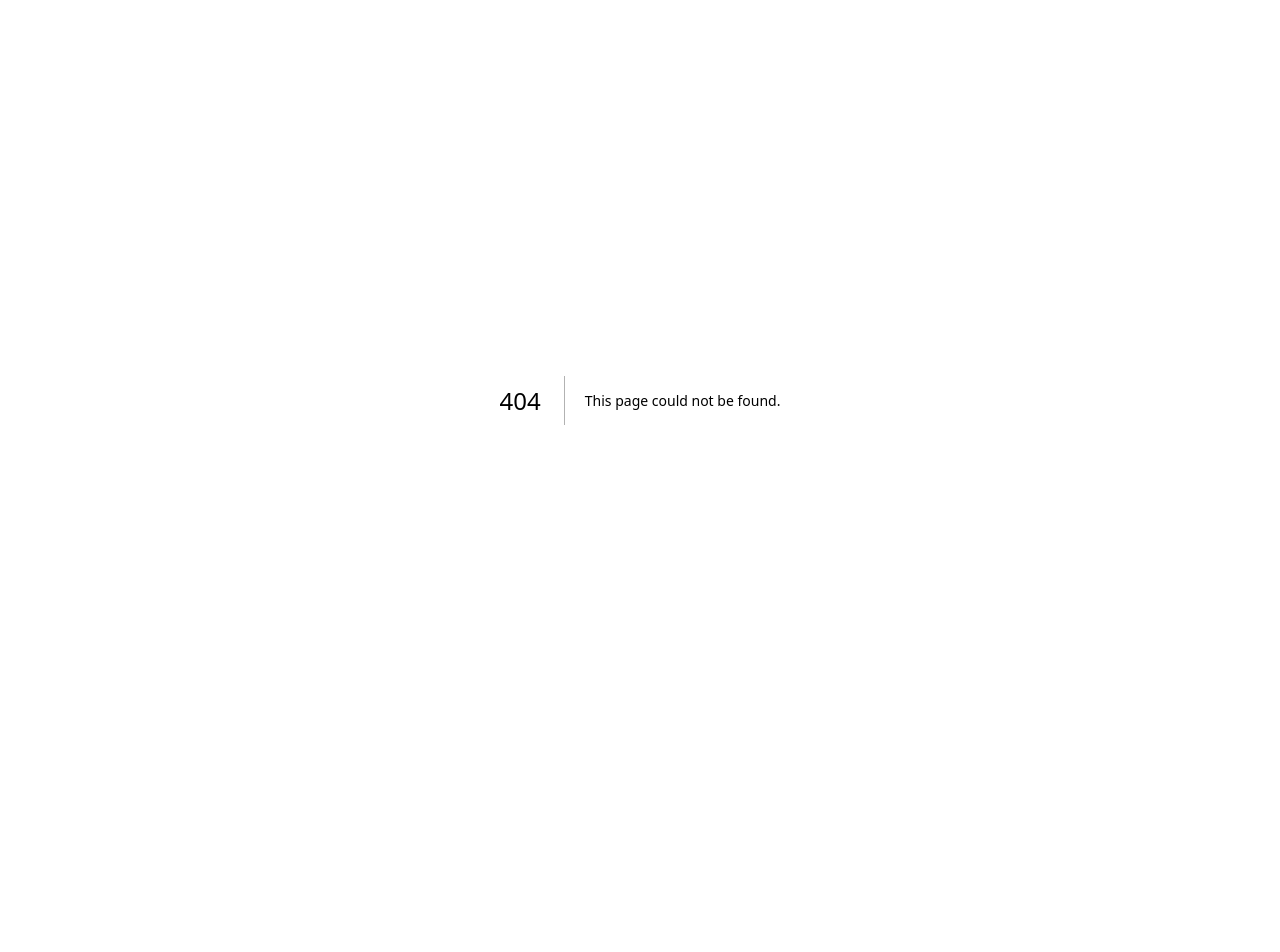
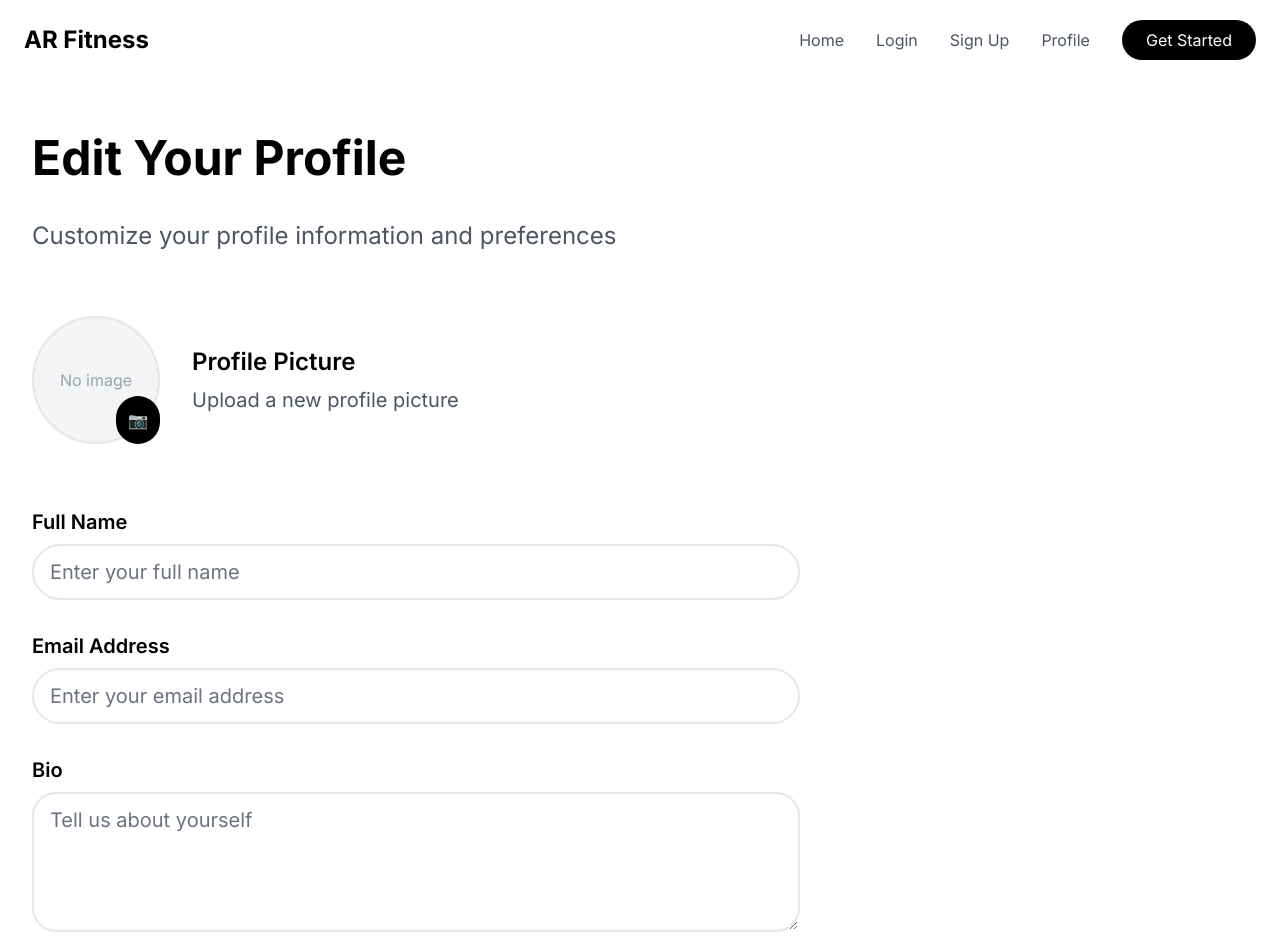
Before and after one commit to RETR0-OS/EPICS-AR-Fitness-Coach, a Next.js app in the folder Frontend/: page /editprofile in a window 1280 px wide. Before the commit this address had no page. Shown: the top 952 px of the page. Before the commit the page ends 800 px from the top, so only its background shows below. Built offline with nearby package versions, Linux system fonts and the light colour scheme.

Commit message:
push edit profile page

```diff
--- a/Frontend/src/components/Navbar.js
+++ b/Frontend/src/components/Navbar.js
@@ -28,6 +28,9 @@ const Navbar = () => {
               <Link href="/signup" className="text-gray-600 hover:text-black transition-colors duration-200">
                 Sign Up
               </Link>
+              <Link href="/profile" className="text-gray-600 hover:text-black transition-colors duration-200">
+                Profile
+              </Link>
               <Link href="/apphome">
                 <button className="px-6 py-2 bg-black text-white rounded-full hover:bg-gray-800 transition-colors duration-200">
                   Get Started
--- /dev/null
+++ b/Frontend/src/pages/editprofile.js
@@ -0,0 +1,279 @@
+import { useState } from 'react';
+import { motion } from 'framer-motion';
+import { useRouter } from 'next/router';
+import Navbar from '../components/Navbar';
+
+const EditProfile = () => {
+  const router = useRouter();
+  const [formData, setFormData] = useState({
+    fullName: '',
+    email: '',
+    bio: '',
+    currentPassword: '',
+    newPassword: '',
+    confirmPassword: '',
+  });
+  const [avatar, setAvatar] = useState(null);
+  const [avatarPreview, setAvatarPreview] = useState(null);
+
+  const handleInputChange = (e) => {
+    const { name, value } = e.target;
+    setFormData(prev => ({
+      ...prev,
+      [name]: value
+    }));
+  };
+
+  const handleAvatarChange = (e) => {
+    const file = e.target.files[0];
+    if (file) {
+      // Validate file type
+      const validTypes = ['image/jpeg', 'image/png', 'image/gif'];
+      if (!validTypes.includes(file.type)) {
+        alert('Please upload a valid image file (JPEG, PNG, or GIF)');
+        return;
+      }
+
+      // Validate file size (max 5MB)
+      const maxSize = 5 * 1024 * 1024; // 5MB in bytes
+      if (file.size > maxSize) {
+        alert('File size must be less than 5MB');
+        return;
+      }
+
+      // Set the file for upload
+      setAvatar(file);
+
+      // Create preview URL
+      const previewUrl = URL.createObjectURL(file);
+      setAvatarPreview(previewUrl);
+
+      // Clean up the preview URL when component unmounts
+      return () => URL.revokeObjectURL(previewUrl);
+    }
+  };
+
+  const handleSubmit = async (e) => {
+    e.preventDefault();
+
+    try {
+      // Create a FormData object to handle file upload
+      const formDataToSend = new FormData();
+
+      // Append all form fields
+      formDataToSend.append('fullName', formData.fullName);
+      formDataToSend.append('email', formData.email);
+      formDataToSend.append('bio', formData.bio);
+
+      // Only append password fields if they're filled out
+      if (formData.currentPassword && formData.newPassword && formData.confirmPassword) {
+        // Validate passwords match
+        if (formData.newPassword !== formData.confirmPassword) {
+          alert('New passwords do not match!');
+          return;
+        }
+        formDataToSend.append('currentPassword', formData.currentPassword);
+        formDataToSend.append('newPassword', formData.newPassword);
+      }
+
+      // Append avatar if a new one was selected
+      if (avatar) {
+        formDataToSend.append('avatar', avatar);
+      }
+
+      // Make API call to update profile
+      const response = await fetch('/api/profile/update', {
+        method: 'PUT',
+        body: formDataToSend,
+      });
+
+      if (!response.ok) {
+        const error = await response.json();
+        throw new Error(error.message || 'Failed to update profile');
+      }
+
+      const result = await response.json();
+
+      // Show success message
+      alert('Profile updated successfully!');
+
+      // Redirect to profile page
+      router.push('/profile');
+
+    } catch (error) {
+      console.error('Error updating profile:', error);
+      alert(error.message || 'Failed to update profile. Please try again.');
+    }
+  };
+
+  // Animation variants
+  const containerVariants = {
+    hidden: { opacity: 0 },
+    visible: {
+      opacity: 1,
+      transition: {
+        staggerChildren: 0.2
+      }
+    }
+  };
+
+  const itemVariants = {
+    hidden: { opacity: 0, y: 20 },
+    visible: {
+      opacity: 1,
+      y: 0,
+      transition: {
+        duration: 0.5,
+        ease: "easeOut"
+      }
+    }
+  };
+
+  return (
+    <div className="bg-white min-h-screen">
+      <Navbar />
+      <motion.main
+        className="max-w-7xl mx-auto px-4 sm:px-6 lg:px-8 pt-32 pb-16"
+        variants={containerVariants}
+        initial="hidden"
+        animate="visible"
+      >
+        {/* Header Section */}
+        <motion.div
+          className="text-left max-w-3xl mb-16"
+          variants={itemVariants}
+        >
+          <h1 className="text-5xl font-bold text-black mb-8 leading-tight">
+            Edit Your Profile
+          </h1>
+          <p className="text-2xl text-gray-600">
+            Customize your profile information and preferences
+          </p>
+        </motion.div>
+
+        <form onSubmit={handleSubmit} className="max-w-3xl">
+          {/* Avatar Section */}
+          <motion.div
+            className="mb-16"
+            variants={itemVariants}
+          >
+            <div className="flex items-center gap-8">
+              <div className="relative">
+                <div className="w-32 h-32 rounded-full overflow-hidden bg-gray-100 border-2 border-gray-200">
+                  {avatarPreview ? (
+                    <img
+                      src={avatarPreview}
+                      alt="Profile preview"
+                      className="w-full h-full object-cover"
+                    />
+                  ) : (
+                    <div className="w-full h-full flex items-center justify-center text-gray-400">
+                      <span>No image</span>
+                    </div>
+                  )}
+                </div>
+                <label className="absolute bottom-0 right-0 bg-black text-white p-3 rounded-full cursor-pointer hover:bg-gray-800 transition-all">
+                  <input
+                    type="file"
+                    className="hidden"
+                    accept="image/*"
+                    onChange={handleAvatarChange}
+                  />
+                  📷
+                </label>
+              </div>
+              <div>
+                <h3 className="text-2xl font-semibold text-black mb-2">Profile Picture</h3>
+                <p className="text-xl text-gray-600">Upload a new profile picture</p>
+              </div>
+            </div>
+          </motion.div>
+
+          {/* Personal Information */}
+          <motion.div
+            className="space-y-8"
+            variants={itemVariants}
+          >
+            {['Full Name', 'Email Address'].map((label) => (
+              <motion.div
+                key={label}
+                variants={itemVariants}
+              >
+                <label className="text-xl font-semibold text-black mb-2 block">{label}</label>
+                <input
+                  type={label === 'Email Address' ? 'email' : 'text'}
+                  name={label.toLowerCase().replace(/\s+/g, '')}
+                  className="form-input text-xl"
+                  placeholder={`Enter your ${label.toLowerCase()}`}
+                  onChange={handleInputChange}
+                />
+              </motion.div>
+            ))}
+
+            <motion.div variants={itemVariants}>
+              <label className="text-xl font-semibold text-black mb-2 block">Bio</label>
+              <textarea
+                name="bio"
+                rows="4"
+                className="form-input text-xl !rounded-3xl"
+                placeholder="Tell us about yourself"
+                onChange={handleInputChange}
+              />
+            </motion.div>
+          </motion.div>
+
+          {/* Password Section */}
+          <motion.div
+            className="mt-16 pt-16 border-t border-gray-200"
+            variants={itemVariants}
+          >
+            <h2 className="text-3xl font-bold text-black mb-8">Change Password</h2>
+            <div className="space-y-8">
+              {['Current Password', 'New Password', 'Confirm New Password'].map((label) => (
+                <motion.div
+                  key={label}
+                  variants={itemVariants}
+                >
+                  <label className="text-xl font-semibold text-black mb-2 block">{label}</label>
+                  <input
+                    type="password"
+                    name={label.toLowerCase().replace(/\s+/g, '')}
+                    className="form-input text-xl"
+                    placeholder={`Enter ${label.toLowerCase()}`}
+                    onChange={handleInputChange}
+                  />
+                </motion.div>
+              ))}
+            </div>
+          </motion.div>
+
+          {/* Action Buttons */}
+          <motion.div
+            className="flex gap-4 mt-16"
+            variants={itemVariants}
+          >
+            <motion.button
+              type="submit"
+              className="btn-primary text-xl"
+              whileHover={{ scale: 1.02 }}
+              whileTap={{ scale: 0.98 }}
+            >
+              Save Changes
+            </motion.button>
+            <motion.button
+              type="button"
+              onClick={() => router.push('/profile')}
+              className="btn-secondary text-xl"
+              whileHover={{ scale: 1.02 }}
+              whileTap={{ scale: 0.98 }}
+            >
+              Cancel
+            </motion.button>
+          </motion.div>
+        </form>
+      </motion.main>
+    </div>
+  );
+};
+
+export default EditProfile;
```
